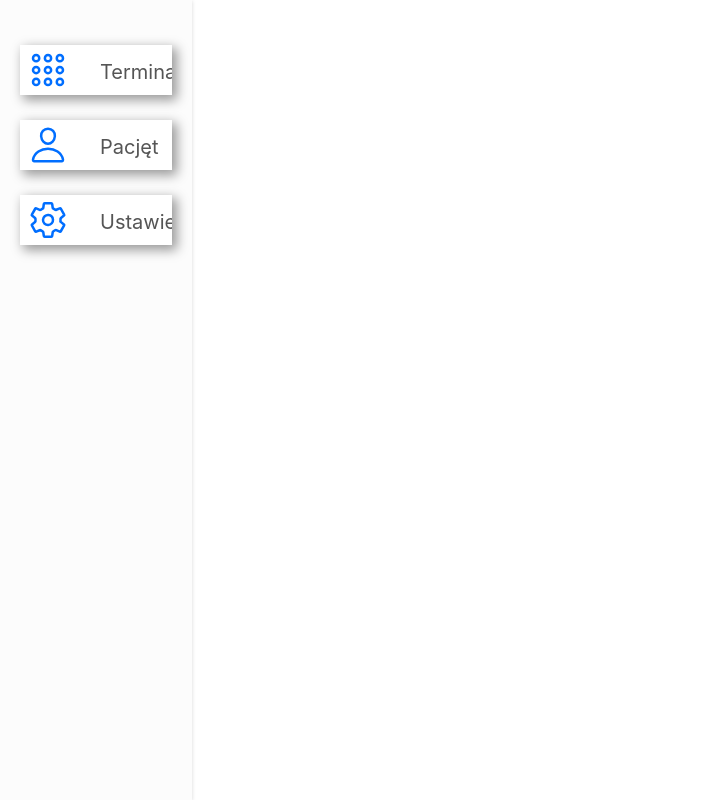
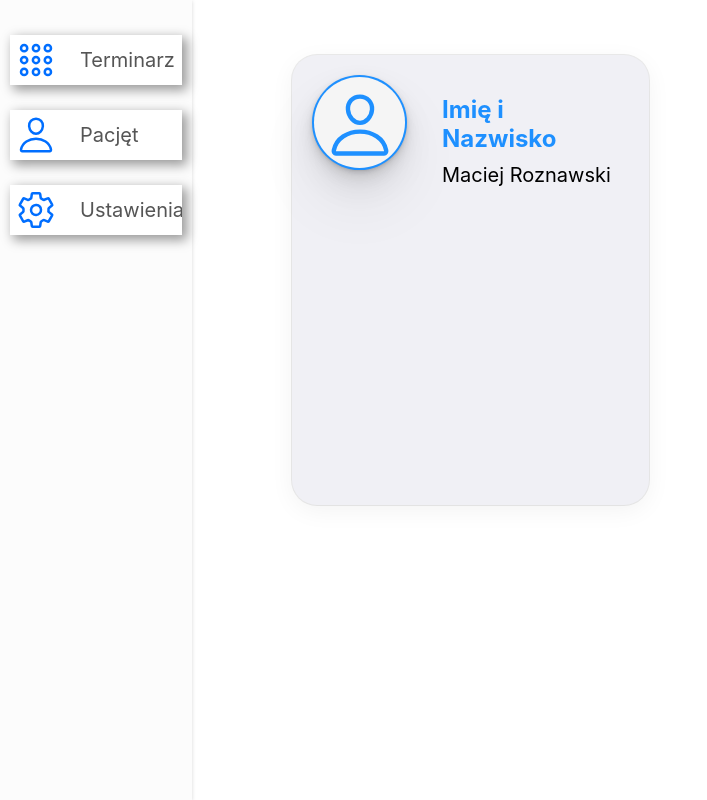
Before and after one commit to figarox/doctor-terminal, a React (Create React App) app: page /patient in a window 1280 px wide. Shown: the whole page, without its empty margins (0-707 px from the left). Built offline with nearby package versions, Linux system fonts and the light colour scheme.

Commit message:
add page patient and style

```diff
--- a/src/Doctor/MedicalClinic.js
+++ b/src/Doctor/MedicalClinic.js
@@ -5,7 +5,8 @@ const ListDoctor = (props) => {
 
     const text = {
         backgroundColor: "DodgerBlue",
-        top: "100%",
+        position: "relative",
+        left: "40px",
         width: "200px",
         height: "50px",
         padding: "5px",
--- a/src/Doctor/TerminalDoctor.js
+++ b/src/Doctor/TerminalDoctor.js
@@ -6,7 +6,6 @@ import '../Style/App.css'
 const HowDoctor = (props) => {
     const text = {
         backgroundColor: "DodgerBlue",
-        top: "100%",
         width: "200px",
         height: "50px",
         padding: "5px",
@@ -15,6 +14,7 @@ const HowDoctor = (props) => {
         fontSize: "16px",
         position: "relative",
         cursor: "pointer",
+        left: "40px",
     }
     const List = [
             {
@@ -48,10 +48,15 @@ const HowDoctor = (props) => {
         jaki: "Okulista" ,
         },
     ]
+    const errortype = {
+        color: "red",
+    }
+
     const selectDoctor = props.select
-    const [doctorname, setDoctorname] = useState("");
+    const [doctorname, setDoctorname] = useState(null);
     const [doctorid, setDoctorid] = useState("");
-    const [isclick, setIsclick] = useState("")
+    const [isclick, setIsclick] = useState("false")
+    const [error,setError] = useState("false")
 
     const optionDoctor = (props) =>{
         setDoctorname(props.target.value)
@@ -59,14 +64,22 @@ const HowDoctor = (props) => {
     }
 
     const handleIdDoctor = () => {
-        setDoctorid(List.find(List => List.name === doctorname).id);
-        setIsclick("true")
+        if(doctorname != null){
+            setDoctorid(List.find(List => List.name === doctorname).id);
+            setIsclick("true")
+        }else{
+            setError("true");
+            if(error === "true"){
+                <div style={errortype}>
+                     <p>Choose a Doctor</p>
+                </div>
+         }
     }
+}
 
     if(selectDoctor != "none"){
         return(
             <>
-                <div>
                     <select onChange={optionDoctor} style={text}>
                         {List.filter(List => List.jaki === selectDoctor).map(filteredName => (
                             <option key={filteredName.id}>
@@ -74,16 +87,12 @@ const HowDoctor = (props) => {
                             </option>
                         ))}
                     </select>
-                </div>
                 <button onClick={handleIdDoctor} active={isclick}>Wyszukaj</button>
-
-                <div>
-                    <SettingTerminal name={doctorname} value={doctorid} active={isclick} />
-                </div>
+                <SettingTerminal name={doctorname} value={doctorid} active={isclick} />
             </>
         );
     }else{
-        return(<><div></div></>); // return null object
+        return(<></>); // return null object
     }
 
 }
--- a/src/Doctor/settingTerminal.js
+++ b/src/Doctor/settingTerminal.js
@@ -5,17 +5,23 @@ const SettingTerminal = (props) => {
     const BoxTable = {
         position: "absolute",
         width: "100%",
-        top: "85px"
+        top: "55px",
+        height: "90%",
+        overflow: "auto",
+        display: "flex",
+
     }
     const Table = {
         position: "absolute",
         width: "100%",
-        marginTop: "25px",
+
     }
     const BoxTerminal = {
+        top: "100px",
+        left: "50px",
         position: "relative",
         width: "40vw",
-        minHeight: "75vh",
+        minHeight: "60vh",
         backgroundColor: "rgb(252, 252, 252)",
         margin: "30px",
         border: "1px solid black",
@@ -25,14 +31,19 @@ const SettingTerminal = (props) => {
       position: "absolute",
       backgroundColor: "rgb(0, 110, 255)",
       width: "100%",
-      height: "15%",
+      height: "10%",
       color: "white",
-      padding: "35px",
+      padding: "17px",
     }
+    const tdstyle = {
+        width: "20%",
+        paddingLeft: "15px"
+    }
+
     const hours = [
         {
             id: 1,
-            rowtime: [1,1,1],
+            rowtime: ["8:00","8:15","8:30","8:45","9:00","9:15","9:30","9:45","10:00","10:15","10:30","10:45","11:00","11:15","11:30","11:45","12:00","12:15","12:30","12:45","13:00","13:15","13:30","13:45"],
         },
         {
             id: 2,
@@ -58,7 +69,7 @@ const SettingTerminal = (props) => {
 
     const [DoctorHours,setDoctorHours] = useState(hours)
 
-    if(isactive === "true"){
+    if(isactive === "true" && IdDoctor != 0){
         return (
             <div style={BoxTerminal}>
             <div style={BoxName}>
@@ -70,8 +81,11 @@ const SettingTerminal = (props) => {
                         hours.find(how => how.id === IdDoctor).rowtime.map(time => {
                         return (
                             <tr>
+                                <td style={tdstyle}>
+                                    {time} - {time}
+                                </td>
                                 <td>
-                                    {time}
+                                    "fdfsdfsd"
                                 </td>
                             </tr>
                         )
--- a/src/Layouts/Menu.js
+++ b/src/Layouts/Menu.js
@@ -6,15 +6,9 @@ class Menu extends Component {
 
 render(){
 
-    const MenuStyle = {
-        position: "absolute"
-    }
-
     return (
         <>
-            <div style={MenuStyle}>
-                <ListDoctor/>
-            </div>
+            <ListDoctor/>
         </>
      );
 }
--- a/src/Layouts/Page.js
+++ b/src/Layouts/Page.js
@@ -2,12 +2,14 @@ import React from "react";
 import { Route } from "react-router-dom";
 import PageMain from "../Page/Terminal";
 import PageSetting from "../Page/Settings";
+import PagePatient from "../Page/Patients";
 
 const Page = () => {
     return (
         <>
             <switch>
                 <Route path="/" exact component={PageMain}/>
+                <Route path="/patient" exact component={PagePatient}/>
                 <Route path="/settings" exact component={PageSetting}/>
             </switch>
         </>
--- /dev/null
+++ b/src/Page/Patients.js
@@ -0,0 +1,73 @@
+import React, { Component } from 'react';
+import { Route } from 'react-router';
+import Menu from '../Layouts/Menu';
+
+const BoxPatient = {
+    padding: "55px",
+    paddingLeft: "100px",
+    width: "40vw",
+    height: "20vh",
+    display: "flex",
+}
+const WindowPatient = {
+    width: "400px",
+    height: "450px",
+    backgroundColor: "rgb(240, 240, 245)",
+    boxShadow: "rgba(0, 0, 0, 0.05) 0px 6px 24px 0px, rgba(0, 0, 0, 0.08) 0px 0px 0px 1px",
+    borderRadius: "25px",
+}
+const circle = {
+    left: "20px",
+    top: "20px",
+    width: "95px",
+    height: "95px",
+    borderRadius: "50%",
+    backgroundColor: "DodgerBlue",
+    position: "relative",
+    boxShadow: "rgba(0, 0, 0, 0.07) 0px 1px 2px, rgba(0, 0, 0, 0.07) 0px 2px 4px, rgba(0, 0, 0, 0.07) 0px 4px 8px, rgba(0, 0, 0, 0.07) 0px 8px 16px, rgba(0, 0, 0, 0.07) 0px 16px 32px, rgba(0, 0, 0, 0.07) 0px 32px 64px",
+}
+const cicrleair = {
+    width: "91px",
+    height: "91px",
+    left: "2px",
+    top: "2px",
+    borderRadius: "50%",
+    backgroundColor: "rgb(245, 245, 245)",
+    position: "absolute"
+}
+const NamePatient = {
+    position: "relative",
+    width: "50%",
+    height: "auto",
+    left: "150px",
+    top: "-55px",
+}
+const PersnalInformaton= {
+
+}
+
+const PagePatient= () => {
+    return (
+        <>
+            <div style={BoxPatient}>
+                    <div style={WindowPatient}>
+                    <div style={circle}>
+                        <div style={cicrleair}>
+                        <ion-icon name="person-outline" class="person-outline"></ion-icon>
+                        </div>
+                    </div>
+                        <div style={NamePatient}>
+                            <h4>Imię i Nazwisko</h4>
+                            <p>Maciej Roznawski</p>
+                        </div>
+                            <div style={PersnalInformaton}>
+
+                            </div>
+                    </div>
+            </div>
+        </>
+     );
+
+}
+
+export default PagePatient;
--- a/src/Style/App.css
+++ b/src/Style/App.css
@@ -1,11 +1,11 @@
 .App{
-  width: 100%;
+  max-width: 100%;
 }
 
 .Nav{
   position: sticky;
-  padding: 20px;
-  width: 95px;
+  padding: 10px;
+  width: 4%;
   height: 100vh;
   background-color: rgb(252, 252, 252);
   box-shadow: rgba(0, 0, 0, 0.16) 0px 1px 4px;
@@ -14,9 +14,8 @@
 }
 
 .Menu{
-  position: relative;
   padding: 20px;
-  width: 114.5%;
+  width: auto;
   height: 150px;
   background-color: rgb(247, 247, 247);
   box-shadow: rgba(0, 0, 0, 0.16) 0px 1px 4px;
@@ -24,10 +23,8 @@
 
 .Page{
   z-index: -2;
-  position: static;
-  width: 82%;
+  width: 100%;
   height: 100vh;
-  float: left;
 }
 
 .Nav:hover{
@@ -35,14 +32,32 @@
 }
 
 button{
+  position: relative;
+  top: -1px;
+  left: 45px;
   width: 200px;
   height: 50px;
   background-color: DodgerBlue;
   color: white;
   font-size: 16px;
-  position: relative;
 }
 
 button:hover{
   cursor: pointer;
 }
+
+.person-outline{
+  position: relative;
+  left: -2px;
+  width: 70px;
+  height: 70px;
+  margin: 0 auto;
+  color: DodgerBlue;
+  z-index: 99;
+}
+
+h4{
+  color: dodgerblue;
+  font-size: 24px;
+  padding-bottom: 10px;
+}
--- a/src/Style/Nav.css
+++ b/src/Style/Nav.css
@@ -1,12 +1,12 @@
 
 
 li{
+    background-color: rgb(238, 238, 245);
     background-color: white;
     list-style-type: none;
     width: 100%;
     margin-bottom: 25px;
     min-width: 50px;
-    padding: 10px;
     height: 50px;
     -webkit-box-shadow: 4px 4px 11px 1px rgba(0,0,0,0.4);
     box-shadow: 4px 4px 11px 1px rgba(0,0,0,0.4);
@@ -16,7 +16,7 @@ li{
 }
 
 li a{
-    margin-top: -40px;
+    margin-top: -50px;
     margin-left: 70px;
     float: left;
     display: block;
@@ -32,8 +32,8 @@ a li:hover{
 
 ion-icon{
     box-sizing: border-box;
-    padding: 5px;
-    margin-top: -10px;
+    padding: 13px;
+    margin-top: -8px;
     margin-left: -7px;
     width: 40px;
     height: 40px;
```
